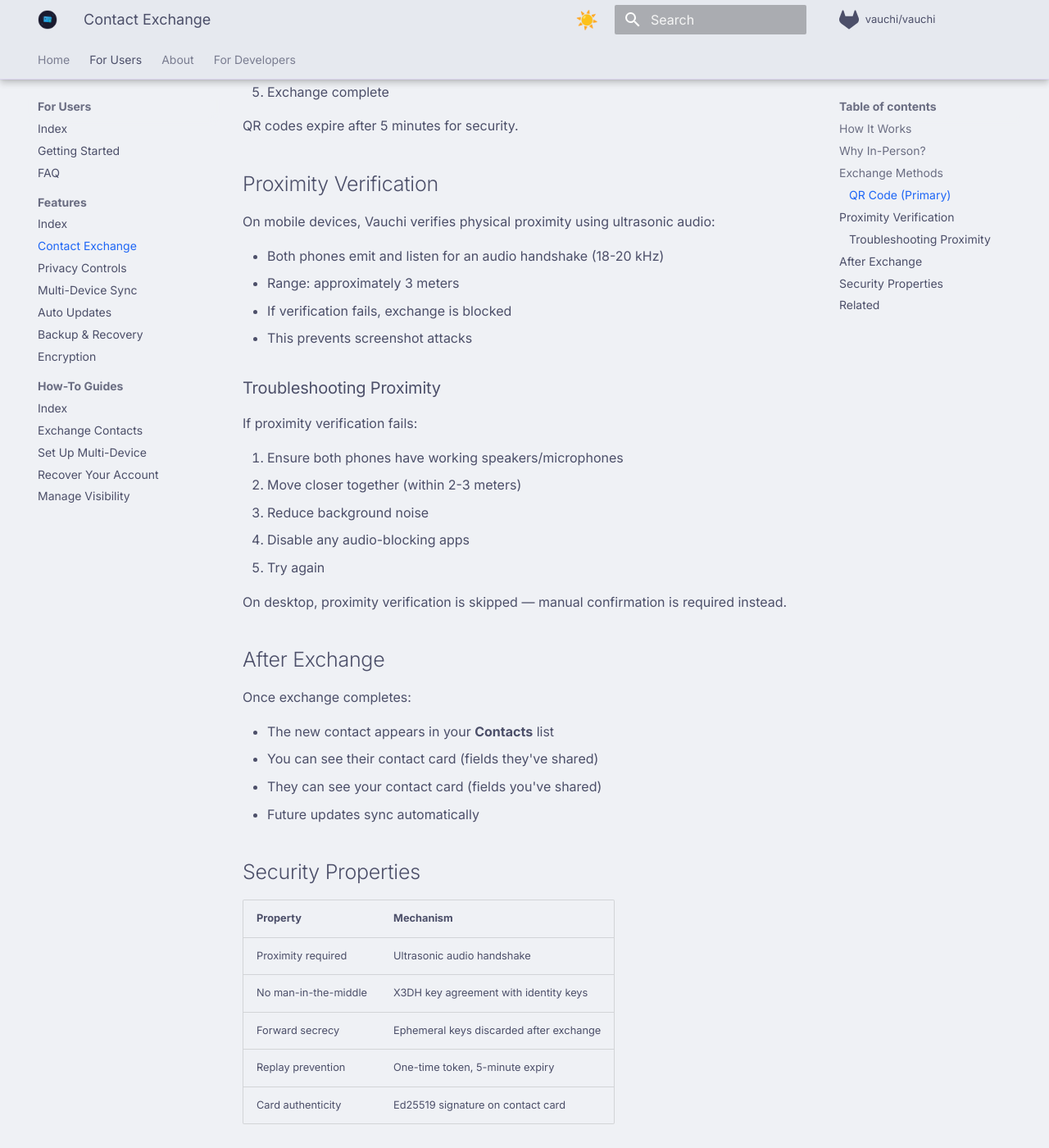
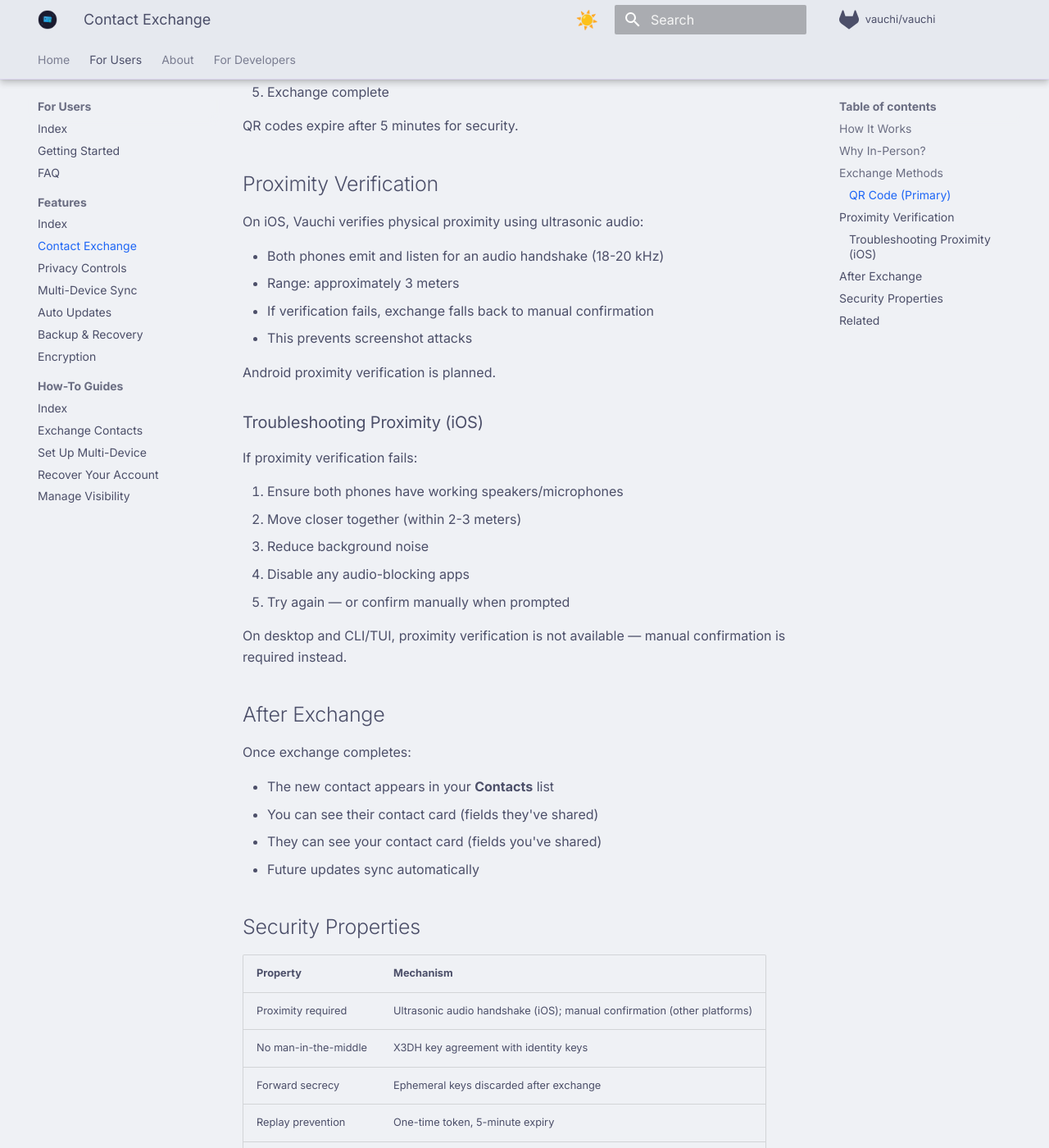
Before and after one commit to vauchi/docs, an MkDocs documentation site: the page built from docs/users/features/contact-exchange.md, in a window 1280 px wide and 1400 px high, scrolled down 1553 px. Shown: the whole window at 82% size. Built offline with MkDocs 1.6.1 and Material for MkDocs 9.7.7, drawn with Linux system fonts in a browser that asks for light colours; comment, search, counter and statistics services are not loaded.

Commit message:
fix: correct proximity verification claims in docs
- Ultrasonic audio: iOS only, not "mobile devices" — Android is planned
- Exchange not "blocked" on proximity fail — falls back to manual confirmation
- BLE and NFC: mark as planned in architecture.md (0% platform implementation)
- Clarify desktop/CLI/TUI use manual confirmation

Co-Authored-By: Claude Opus 4.6 <noreply@anthropic.com>

```diff
--- a/docs/users/features/contact-exchange.md
+++ b/docs/users/features/contact-exchange.md
@@ -54,14 +54,16 @@ QR codes expire after 5 minutes for security.
 
 ## Proximity Verification
 
-On mobile devices, Vauchi verifies physical proximity using ultrasonic audio:
+On iOS, Vauchi verifies physical proximity using ultrasonic audio:
 
 - Both phones emit and listen for an audio handshake (18-20 kHz)
 - Range: approximately 3 meters
-- If verification fails, exchange is blocked
+- If verification fails, exchange falls back to manual confirmation
 - This prevents screenshot attacks
 
-### Troubleshooting Proximity
+Android proximity verification is planned.
+
+### Troubleshooting Proximity (iOS)
 
 If proximity verification fails:
 
@@ -69,9 +71,9 @@ If proximity verification fails:
 2. Move closer together (within 2-3 meters)
 3. Reduce background noise
 4. Disable any audio-blocking apps
-5. Try again
+5. Try again — or confirm manually when prompted
 
-On desktop, proximity verification is skipped — manual confirmation is required instead.
+On desktop and CLI/TUI, proximity verification is not available — manual confirmation is required instead.
 
 ## After Exchange
 
@@ -86,7 +88,7 @@ Once exchange completes:
 
 | Property | Mechanism |
 |----------|-----------|
-| Proximity required | Ultrasonic audio handshake |
+| Proximity required | Ultrasonic audio handshake (iOS); manual confirmation (other platforms) |
 | No man-in-the-middle | X3DH key agreement with identity keys |
 | Forward secrecy | Ephemeral keys discarded after exchange |
 | Replay prevention | One-time token, 5-minute expiry |
```
Also changed, not shown: docs/developers/architecture.md (+3 -3 lines).
